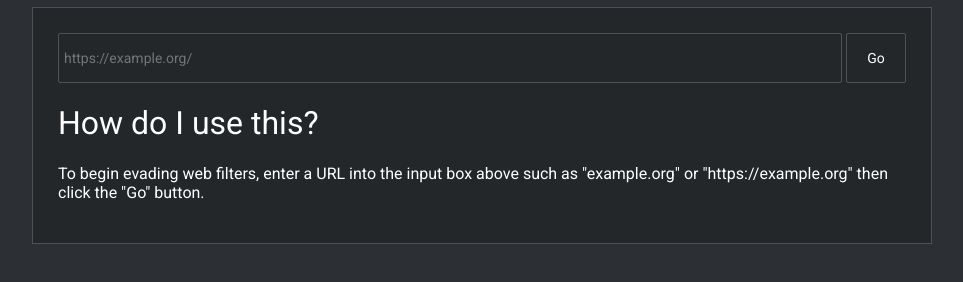
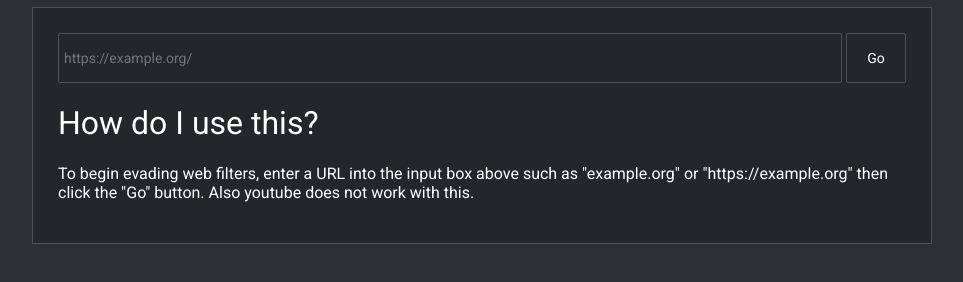
Before and after one commit to geovanidude/mcpspro, a website: page public/index.html in a window 1280 px wide. Shown: the part 168-450 px from the top of the page, without its empty margins (158-1121 px from the left). Drawn offline with Linux system fonts and the light colour scheme.

Commit message:
Update index.html

```diff
--- a/public/index.html
+++ b/public/index.html
@@ -14,7 +14,7 @@
                 </div>
                <div class="info">
                    <h1>How do I use this?</h1>
-                   <p>To begin evading web filters, enter a URL into the input box above such as "example.org" or "https://example.org" then click the "Go" button.
+                   <p>To begin evading web filters, enter a URL into the input box above such as "example.org" or "https://example.org" then click the "Go" button. Also youtube does not work with this.
                    </p>
                </div>
             </div>
```
